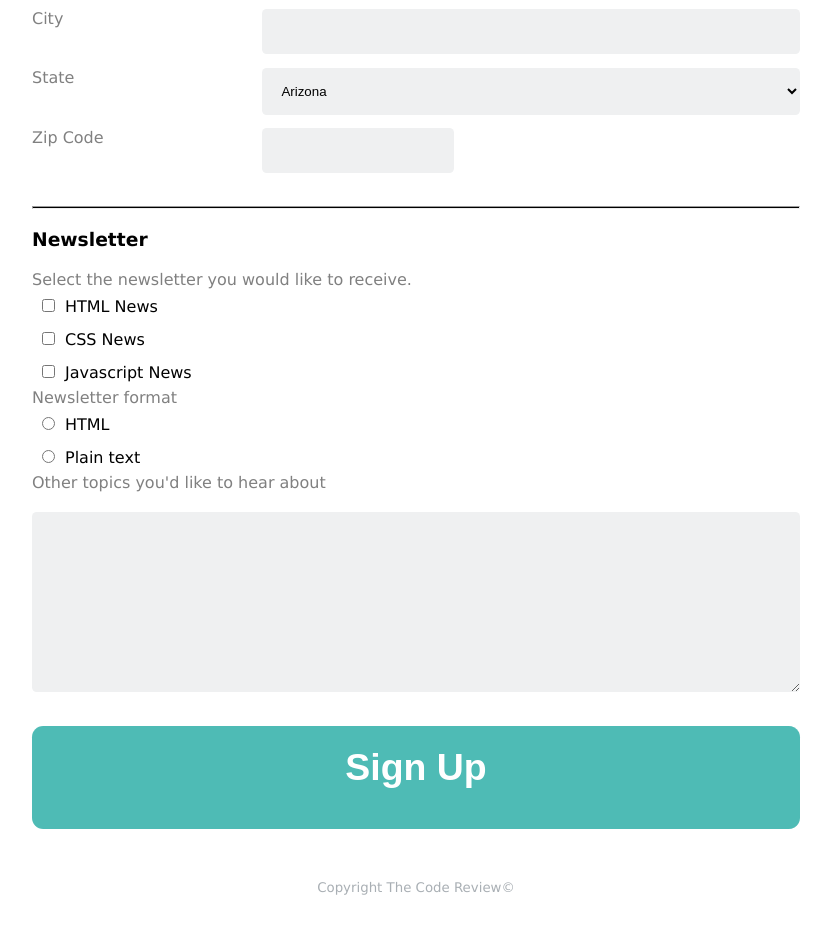
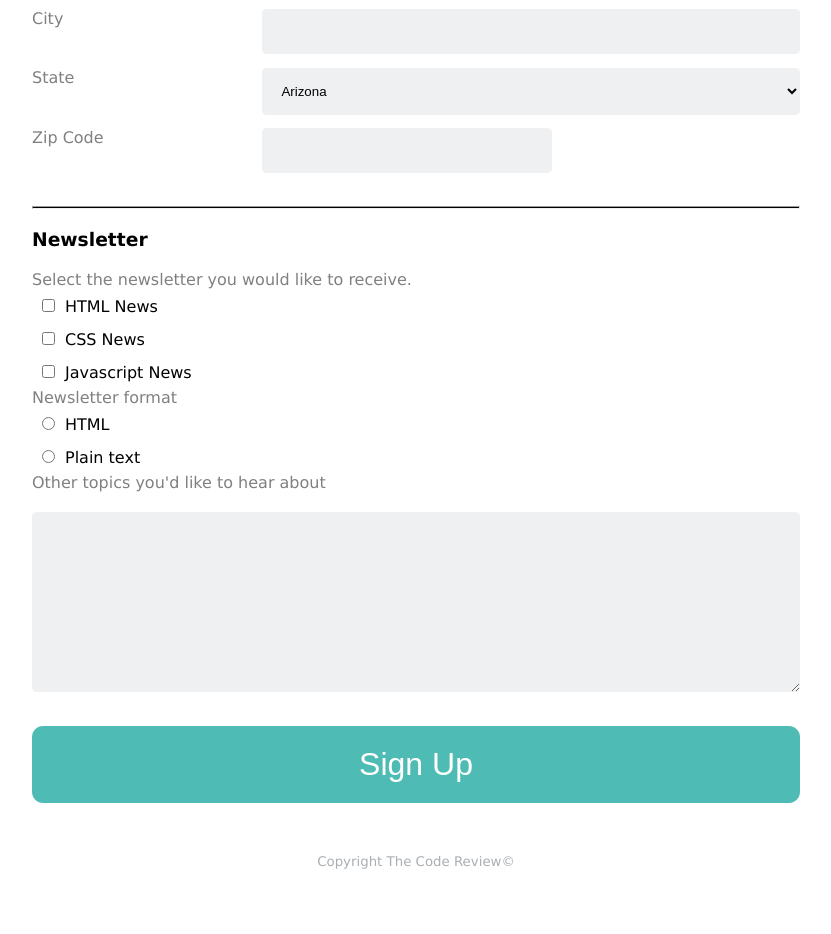
Before and after one commit to dac392/beginnerHtmlForm-treehouse-HTMLCSS, a plain HTML site: page index.html in a window 1280 px wide. Shown: the part 480-1414 px from the top of the page, without its empty margins (224-1055 px from the left). Drawn offline with Linux system fonts and the light colour scheme.

Commit message:
chaged so that zip is 50% on mobile and 25% on desktop. also removed <h3> from button bc its invalid?

```diff
--- a/index.html
+++ b/index.html
@@ -29,7 +29,7 @@
                 <label for="email" class="form-text">Email Address</label>
                 <input type="email" name="user_email" id="email" placeholder="required" required>
                 <label for="number" class="form-text">Phone Number</label>
-                <input type="text" name="user_number" id="number">
+                <input type="tel" name="user_number" id="number">
                 <label for="adress" class="form-text">Street Address</label>
                 <input type="text" name="user_address" id="adress">
                 <label for="city" class="form-text">City</label>
@@ -72,7 +72,7 @@
                 <textarea name="user_other" id="other-topics" cols="30" rows="10"></textarea>
             </fieldset>
 
-            <button type="submit" class="top-marg"><h3>Sign Up</h3></button>
+            <button type="submit" class="top-marg">Sign Up</button>
         </form>
 
 
--- a/style.css
+++ b/style.css
@@ -94,7 +94,7 @@ input[type="radio"] {
   padding: 15px;
   border-radius: 0.35em;
   margin-bottom: 1em;
-  width: 25%;
+  min-width: 50%;
 }
 
 textarea {
@@ -144,13 +144,13 @@ footer {
   }
   #zip {
     min-width: 2%;
-    flex-grow: 0;
+    flex-grow: 0.25;
   }
   input:not([type="checkbox"]):not([type="radio"]):not([id="zip"]),
   select,
   textarea {
     min-width: 70%;
-    flex-grow: 2;
+    flex-grow: 1;
     align-self: center;
   }
 
```
